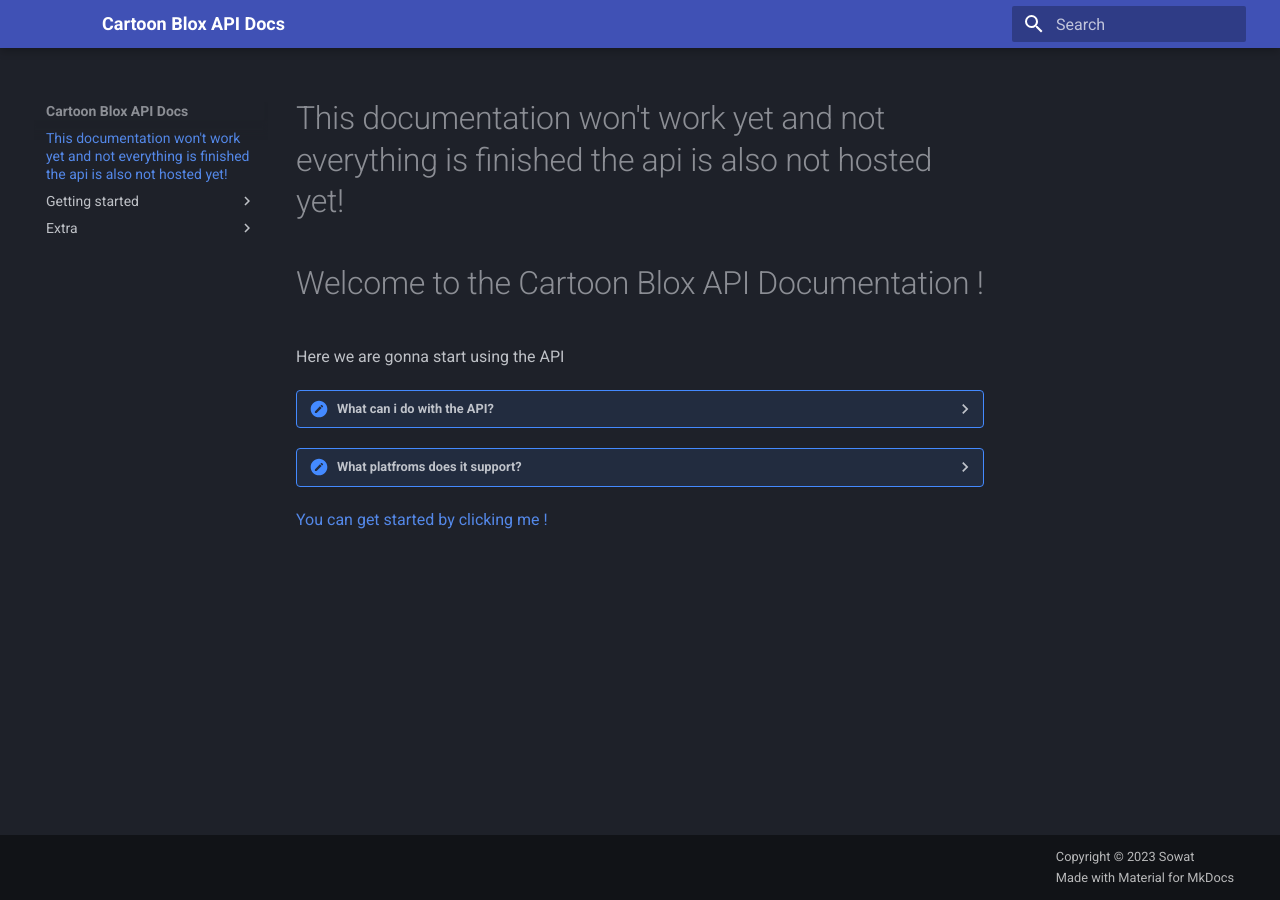
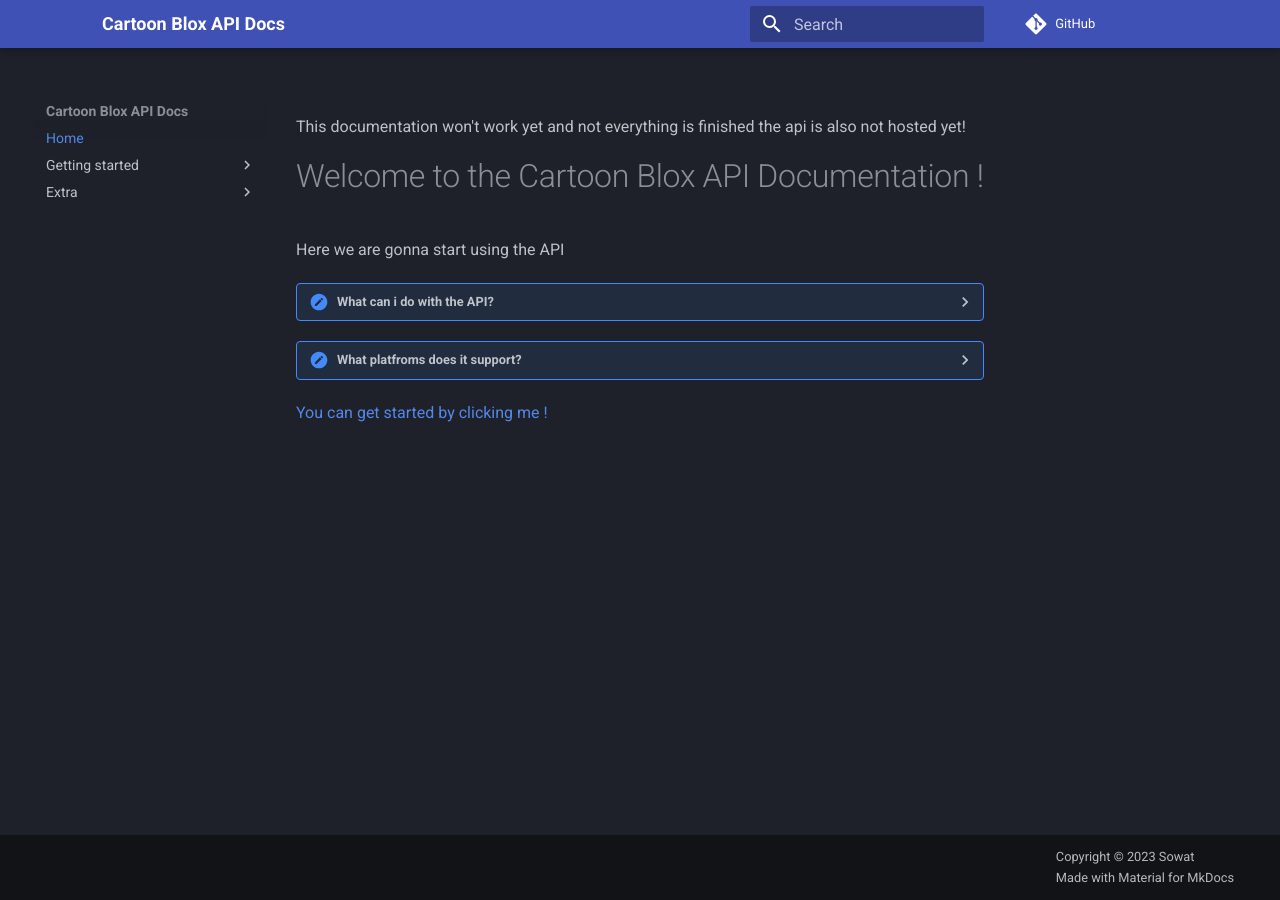
Before and after one commit to Sowat-Official/docs.api.cartoon-blox.ml, an MkDocs documentation site: the page built from docs/index.md, in a window 1280 px wide. Built offline with MkDocs 1.6.1 and Material for MkDocs 9.7.7, drawn with Linux system fonts in a browser that asks for light colours; comment, search, counter and statistics services are not loaded.

Commit message:
new version

```diff
--- a/docs/index.md
+++ b/docs/index.md
@@ -1,4 +1,4 @@
-#This documentation won't work yet and not everything is finished the api is also not hosted yet!
+This documentation won't work yet and not everything is finished the api is also not hosted yet!
 
 #Welcome to the Cartoon Blox API Documentation !
 Here we are gonna start using the API
--- a/mkdocs.yml
+++ b/mkdocs.yml
@@ -1,5 +1,6 @@
 site_name: Cartoon Blox API Docs
 copyright: Copyright &copy; 2023 Sowat
+repo_url: https://github.com/Sowat-Official/docs.api.cartoon-blox.ml
 theme:
   logo: assets/logo.png
   favicon: assets/logo.png
```
Also changed, not shown: 1 other file.
